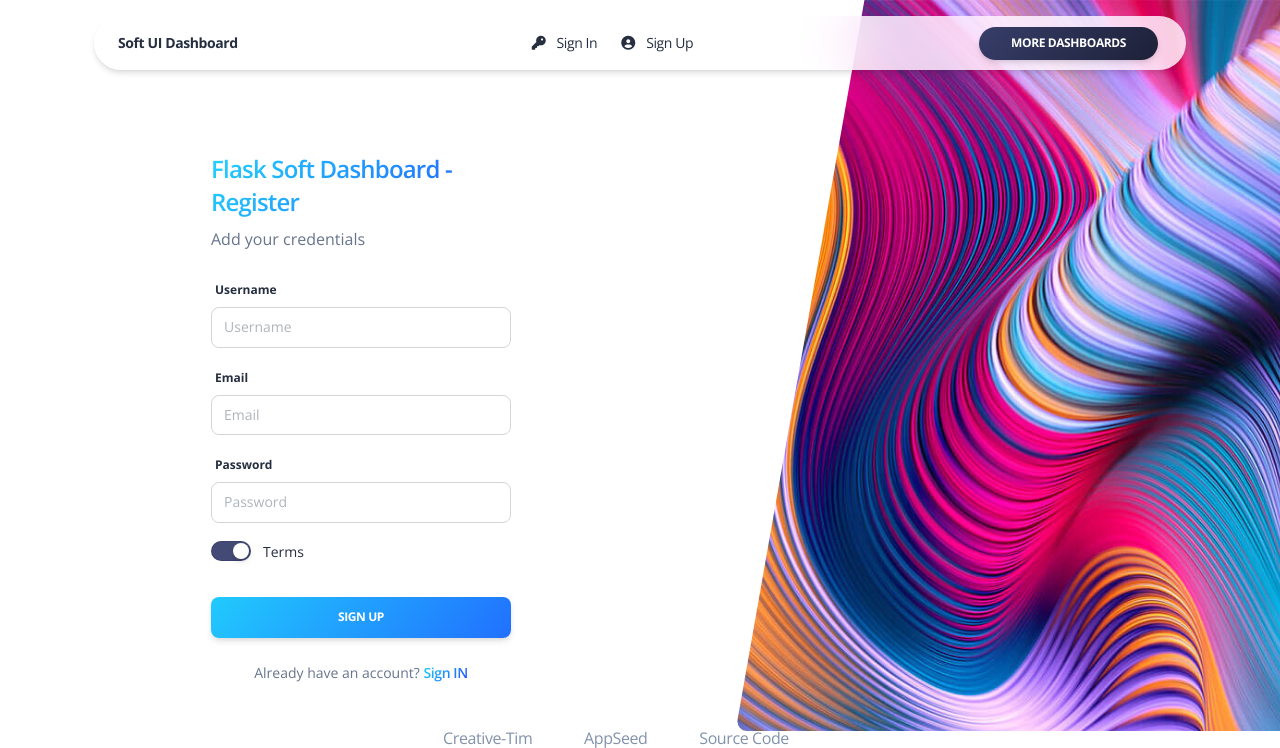
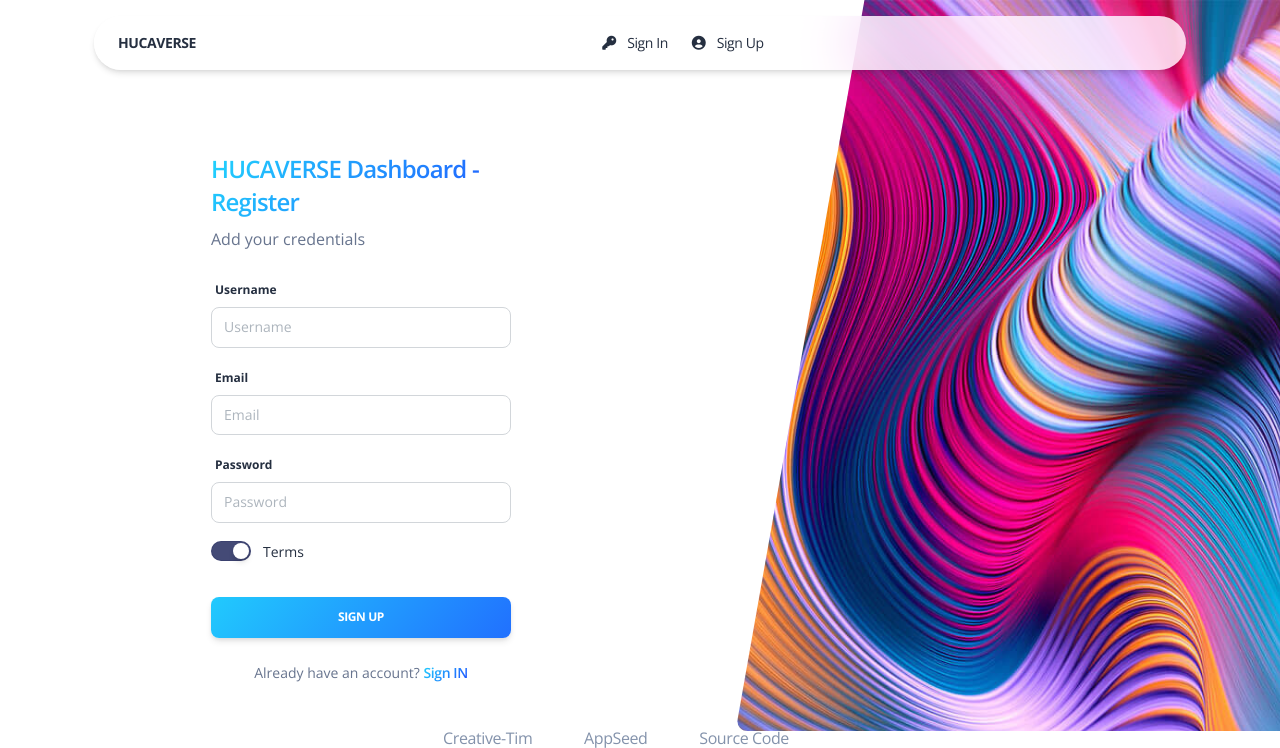
Before and after one commit to nishanaryal/flask-soft-ui-dashboard, a Flask app: page /register in a window 1280 px wide. Shown: the top 748 px of the page. Run offline with Flask 2, Linux system fonts and the light colour scheme; some libraries are stand-ins or nearby versions.

Commit message:
Update initial design

```diff
--- a/app/base/static/assets/scss/soft-ui-dashboard.scss
+++ b/app/base/static/assets/scss/soft-ui-dashboard.scss
@@ -1,5 +1,5 @@
 // =========================================================
-// * Soft UI Dashboard - v1.0.0
+// * HUCAVERSE - v1.0.0
 // =========================================================
 //
 // * Product Page: https://www.creative-tim.com/product/soft-ui-dashboard
--- a/app/base/static/assets/scss/soft-ui-dashboard/theme.scss
+++ b/app/base/static/assets/scss/soft-ui-dashboard/theme.scss
@@ -1,7 +1,7 @@
 /*!
 
 =========================================================
-* Soft UI Dashboard - v1.0.0
+* HUCAVERSE - v1.0.0
 =========================================================
 
 * Product Page: https://www.creative-tim.com/product/soft-ui-dashboard
--- a/app/base/templates/accounts/login.html
+++ b/app/base/templates/accounts/login.html
@@ -15,7 +15,7 @@
             <div class="card card-plain mt-8">
               <div class="card-header pb-0 text-left bg-transparent">
                 <h4 class="text-info text-gradient">
-                  Flask Soft Dashboard - Login
+                  HUCAVERSE Dashboard - Login
                 </h4>
                 <p class="mb-0">
                     {% if msg %}
--- a/app/base/templates/accounts/register.html
+++ b/app/base/templates/accounts/register.html
@@ -15,7 +15,7 @@
             <div class="card card-plain mt-8">
               <div class="card-header pb-0 text-left bg-transparent">
                 <h4 class="text-info text-gradient">
-                  Flask Soft Dashboard - Register
+                  HUCAVERSE Dashboard - Register
                 </h4>
                 <p class="mb-0">
                     {% if msg %}
--- a/app/base/templates/includes/navigation-fullscreen.html
+++ b/app/base/templates/includes/navigation-fullscreen.html
@@ -6,7 +6,7 @@
         <nav class="navbar navbar-expand-lg  blur blur-rounded top-0  z-index-3 shadow position-absolute my-3 py-2 start-0 end-0 mx-4">
           <div class="container-fluid">
             <a class="navbar-brand font-weight-bolder ms-lg-0 ms-3 " href="/">
-              Soft UI Dashboard
+              HUCAVERSE
             </a>
             <button class="navbar-toggler shadow-none ms-2" type="button" data-bs-toggle="collapse" data-bs-target="#navigation" aria-controls="navigation" aria-expanded="false" aria-label="Toggle navigation">
               <span class="navbar-toggler-icon mt-2">
@@ -30,12 +30,12 @@
                   </a>
                 </li>
               </ul>
-              <ul class="navbar-nav d-lg-block d-none">
-                <li class="nav-item">
-                  <a target="_blank" href="https://appseed.us/admin-dashboards"
-                     class="btn btn-sm btn-round mb-0 me-1 bg-gradient-dark">More Dashboards</a>
-                </li>
-              </ul>
+{#              <ul class="navbar-nav d-lg-block d-none">#}
+{#                <li class="nav-item">#}
+{#                  <a target="_blank" href="https://appseed.us/admin-dashboards" #}
+{#                     class="btn btn-sm btn-round mb-0 me-1 bg-gradient-dark">More Dashboards</a>#}
+{#                </li>#}
+{#              </ul>#}
             </div>
           </div>
         </nav>
--- a/app/base/templates/includes/sidebar-rtl.html
+++ b/app/base/templates/includes/sidebar-rtl.html
@@ -3,7 +3,7 @@
       <i class="fas fa-times p-3 cursor-pointer text-secondary opacity-5 position-absolute left-0 top-0 d-none d-xl-none" aria-hidden="true" id="iconSidenav"></i>
       <a class="navbar-brand m-0" href="/index.html">
         <img src="/static/assets/img/logo-ct.png" class="navbar-brand-img h-100 w-15" alt="...">
-        <span class="me-1 font-weight-bold">Soft UI Dashboard</span>
+        <span class="me-1 font-weight-bold">HUCAVERSE</span>
       </a>
     </div>
     <hr class="horizontal dark mt-0">
--- a/app/base/templates/includes/sidebar.html
+++ b/app/base/templates/includes/sidebar.html
@@ -3,7 +3,7 @@
       <i class="fas fa-times p-3 cursor-pointer text-secondary opacity-5 position-absolute right-0 top-0 d-none d-xl-none" aria-hidden="true" id="iconSidenav"></i>
       <a class="navbar-brand m-0" href="/">
         <img src="/static/assets/img/logo-ct.png" class="navbar-brand-img h-100 w-15" alt="...">
-        <span class="ms-1 font-weight-bold">Soft UI Dashboard</span>
+        <span class="ms-1 font-weight-bold">HUCAVERSE</span>
       </a>
     </div>
     <hr class="horizontal dark mt-0">
--- a/app/base/templates/layouts/base-fullscreen.html
+++ b/app/base/templates/layouts/base-fullscreen.html
@@ -1,6 +1,6 @@
 <!--
 =========================================================
-* Soft UI Dashboard - v1.0.0
+* HUCAVERSE - v1.0.0
 =========================================================
 
 * Product Page: https://www.creative-tim.com/product/soft-ui-dashboard
@@ -24,7 +24,7 @@
   <link rel="icon" type="image/png" href="/static/assets/img/favicon.png">
 
   <title>
-    Flask Soft UI Dashboard - {% block title %}{% endblock %} | AppSeed
+    Flask HUCAVERSE - {% block title %}{% endblock %} | AppSeed
   </title>
 
   <link href="https://fonts.googleapis.com/css?family=Open+Sans:300,400,600,700" rel="stylesheet" />
--- a/app/base/templates/layouts/base.html
+++ b/app/base/templates/layouts/base.html
@@ -1,6 +1,6 @@
 <!--
 =========================================================
-* Soft UI Dashboard - v1.0.0
+* HUCAVERSE - v1.0.0
 =========================================================
 
 * Product Page: https://www.creative-tim.com/product/soft-ui-dashboard
@@ -23,7 +23,7 @@
   <link rel="icon" type="image/png" href="/static/assets/img/favicon.png">
 
   <title>
-    Flask Soft UI Dashboard - {% block title %}{% endblock %} | AppSeed
+    Flask HUCAVERSE - {% block title %}{% endblock %} | AppSeed
   </title>
 
   <link href="https://fonts.googleapis.com/css?family=Open+Sans:300,400,600,700" rel="stylesheet" />
--- a/app/home/templates/index.html
+++ b/app/home/templates/index.html
@@ -17,7 +17,7 @@
                 <div class="col-lg-6">
                   <div class="d-flex flex-column h-100">
                     <p class="text-lg mb-1 pt-2 text-bold">Built by developers</p>
-                    <h4 class="font-weight-bolder">Soft UI Dashboard</h4>
+                    <h4 class="font-weight-bolder">HUCAVERSE</h4>
                     <p class="mb-5">From colors,cards, typography to complex elements, you will find the full documentation.</p>
                     <a class="text-body text-sm font-weight-bold mb-0 icon-move-right mt-auto" href="javascript:;">
                       Read More
```
Also changed, not shown: app/home/templates/rtl.html (+2 -17 lines), README.md, app/base/static/assets/css/soft-ui-dashboard.css, app/base/static/assets/css/soft-ui-dashboard.min.css, 1 other file.
